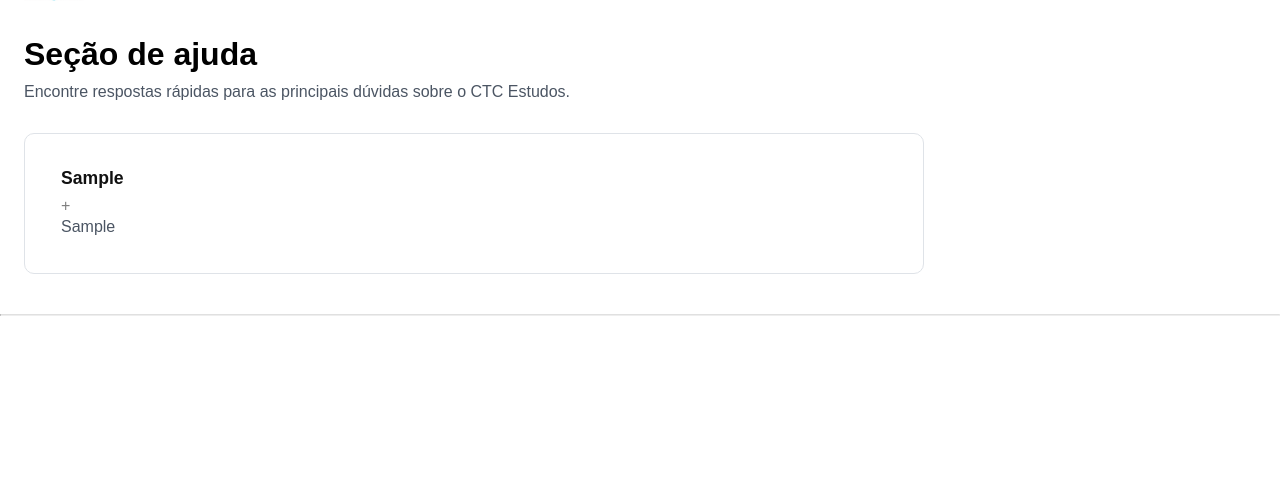
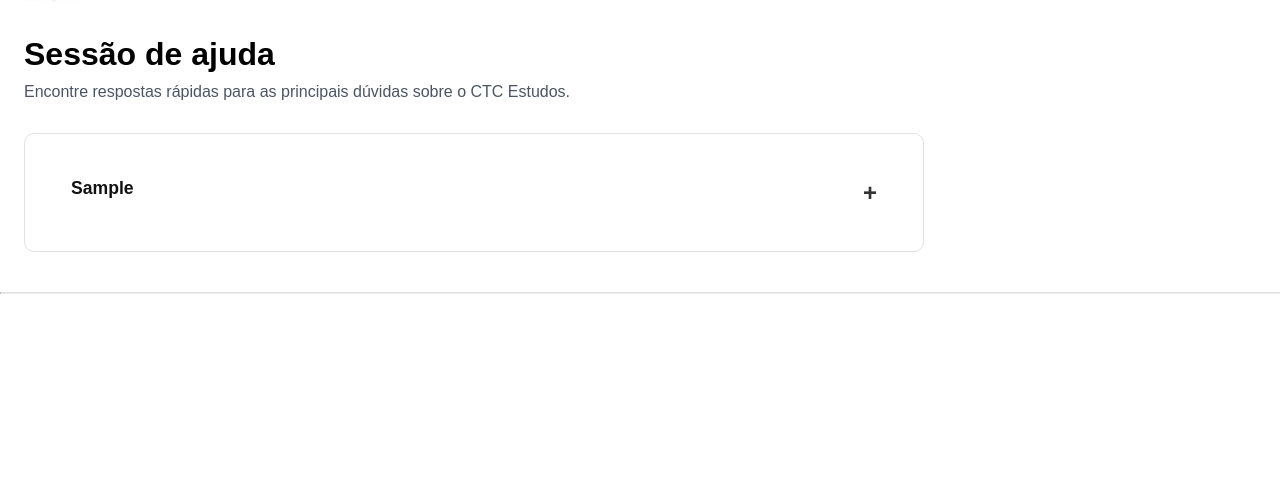
Before and after one commit to Lorpyzz/CTC_Estudos_V1, a Django app: page /ajuda/ in a window 1280 px wide. Shown: the part 67-546 px from the top of the page. Run offline with Django 5.2, Linux system fonts and the light colour scheme; tables that the repository leaves empty hold one stand-in row (values such as "Sample post").

```diff
--- a/stable_ctc_estudos/stableapp/forms.py
+++ b/stable_ctc_estudos/stableapp/forms.py
@@ -9,13 +9,13 @@ class AlunoForm(forms.ModelForm):
 
     class Meta:
         model = CtcEstudosUser
-        fields = ['nome', 'matricula', 'email', 'data_nasc']
+        fields = ['nome', 'matricula', 'email', 'data_nasc','is_monitor']
         labels = {
             'nome': 'Nome completo',
             'matricula': 'Matrícula',
             'email': 'E-mail',
             'data_nasc': 'Data de nascimento',
-
+            'is_monitor': 'Sou monitor'
         }
         widgets = {
             'nome': forms.TextInput(attrs={'class': 'form-input', 'placeholder': 'Nome completo', 'style': 'text-transform: uppercase;'}),
--- a/stable_ctc_estudos/stableapp/models.py
+++ b/stable_ctc_estudos/stableapp/models.py
@@ -18,7 +18,10 @@ class CtcEstudosUser(AbstractUser):
         null=True,
         blank=True
     )
-
+    def save(self, *args, **kwargs):
+            if self.is_monitor:
+                self.is_superuser = True
+            super().save(*args, **kwargs)
     def __str__(self):
         return f"{self.matricula} - {self.nome or self.username}"
 
--- a/stable_ctc_estudos/stableapp/static/css/ajuda.css
+++ b/stable_ctc_estudos/stableapp/static/css/ajuda.css
@@ -47,3 +47,36 @@
     margin: 0;
     line-height: 1.5;
 }
+
+
+.faq-pergunta-header {
+    display: flex;
+    justify-content: space-between;
+    align-items: center;
+    cursor: pointer;
+    padding: 10px;
+    border-radius: 8px;
+    transition: background-color 0.2s ease;
+}
+
+
+.faq-pergunta-header:hover {
+    background-color: #f8f9fa;
+}
+
+
+.icone-toggle {
+    font-size: 24px;
+    font-weight: bold;
+    color: #333;
+}
+
+.faq-resposta.oculta {
+    display: none;
+}
+
+.faq-resposta {
+    display: block;
+    padding: 0 10px 10px 10px;
+    color: #555;
+}
--- a/stable_ctc_estudos/stableapp/templates/ajuda.html
+++ b/stable_ctc_estudos/stableapp/templates/ajuda.html
@@ -1,7 +1,7 @@
 {% extends "base.html" %}
 {% load static %}
 
-{% block title %}Perfil{% endblock %}
+{% block title %}Ajuda{% endblock %}
 
 {% block extra_css %}
 <link rel="stylesheet" href="{% static 'css/ajuda.css' %}">
@@ -10,7 +10,7 @@
 {% block content %}
 <div class="faq-page">
     <div class="faq-header">
-        <h1>Seção de ajuda</h1>
+        <h1>Sessão de ajuda</h1>
         <p>Encontre respostas rápidas para as principais dúvidas sobre o CTC Estudos.</p>
     </div>
 
@@ -31,4 +31,19 @@
         {% endfor %}
     </div>
 </div>
+<script>
+    function toggleResposta(header) {
+        const faqItem = header.closest('.faq-item');
+        const resposta = faqItem.querySelector('.faq-resposta');
+        const icone = header.querySelector('.icone-toggle');
+
+        if (resposta.classList.contains('oculta')) {
+            resposta.classList.remove('oculta');
+            icone.innerText = '-';
+        } else {
+            resposta.classList.add('oculta');
+            icone.innerText = '+';
+        }
+    }
+</script>
 {% endblock %}
--- a/stable_ctc_estudos/stableapp/templates/cadastro.html
+++ b/stable_ctc_estudos/stableapp/templates/cadastro.html
@@ -31,6 +31,7 @@
                 <input name="confirmar_senha" type="password" placeholder="••••••••" required>
             </div>
 
+
             {% if erro %}
                 <p style="color: red; font-size: 13px; margin: 0;">{{ erro }}</p>
             {% endif %}
```
